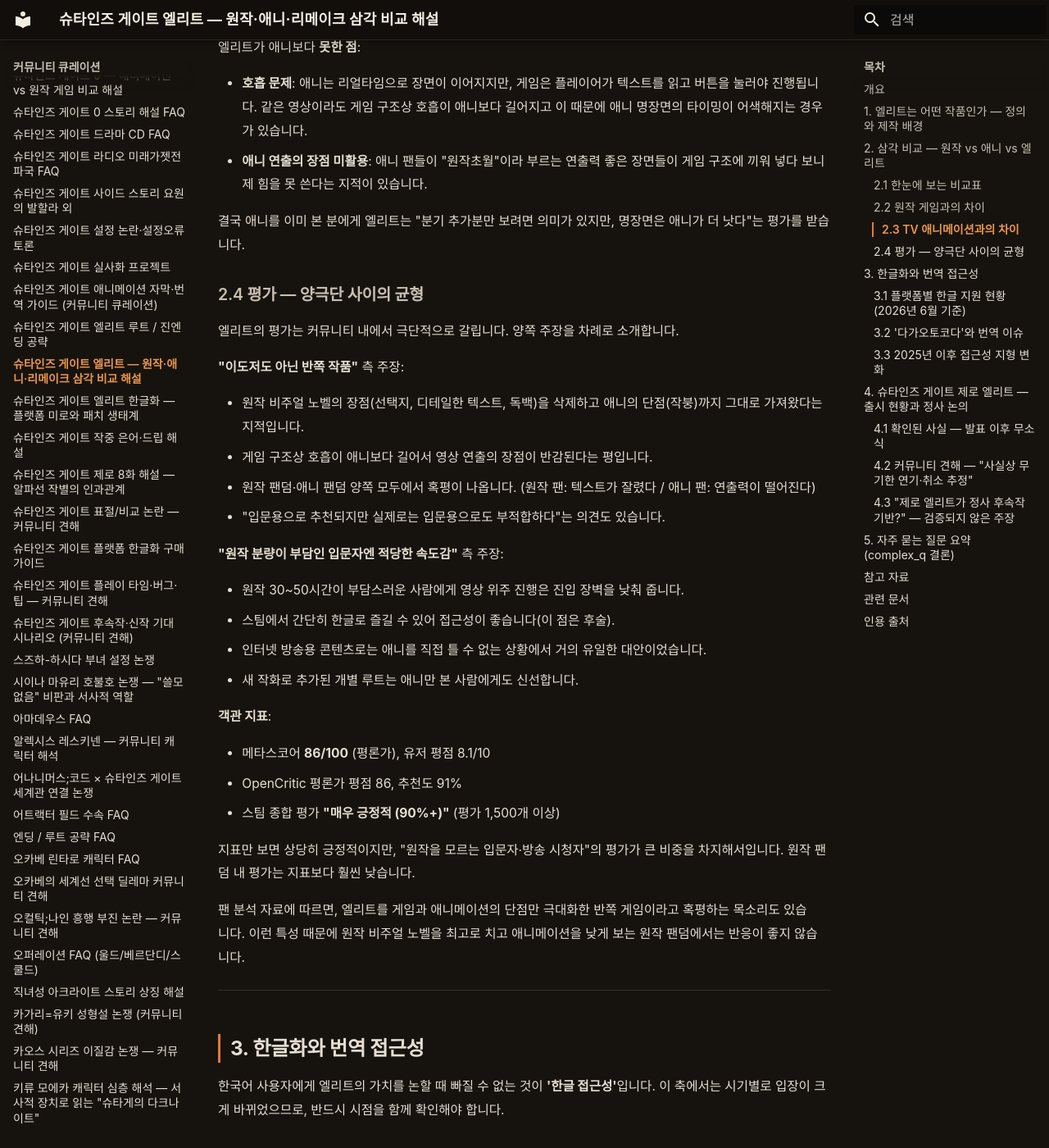
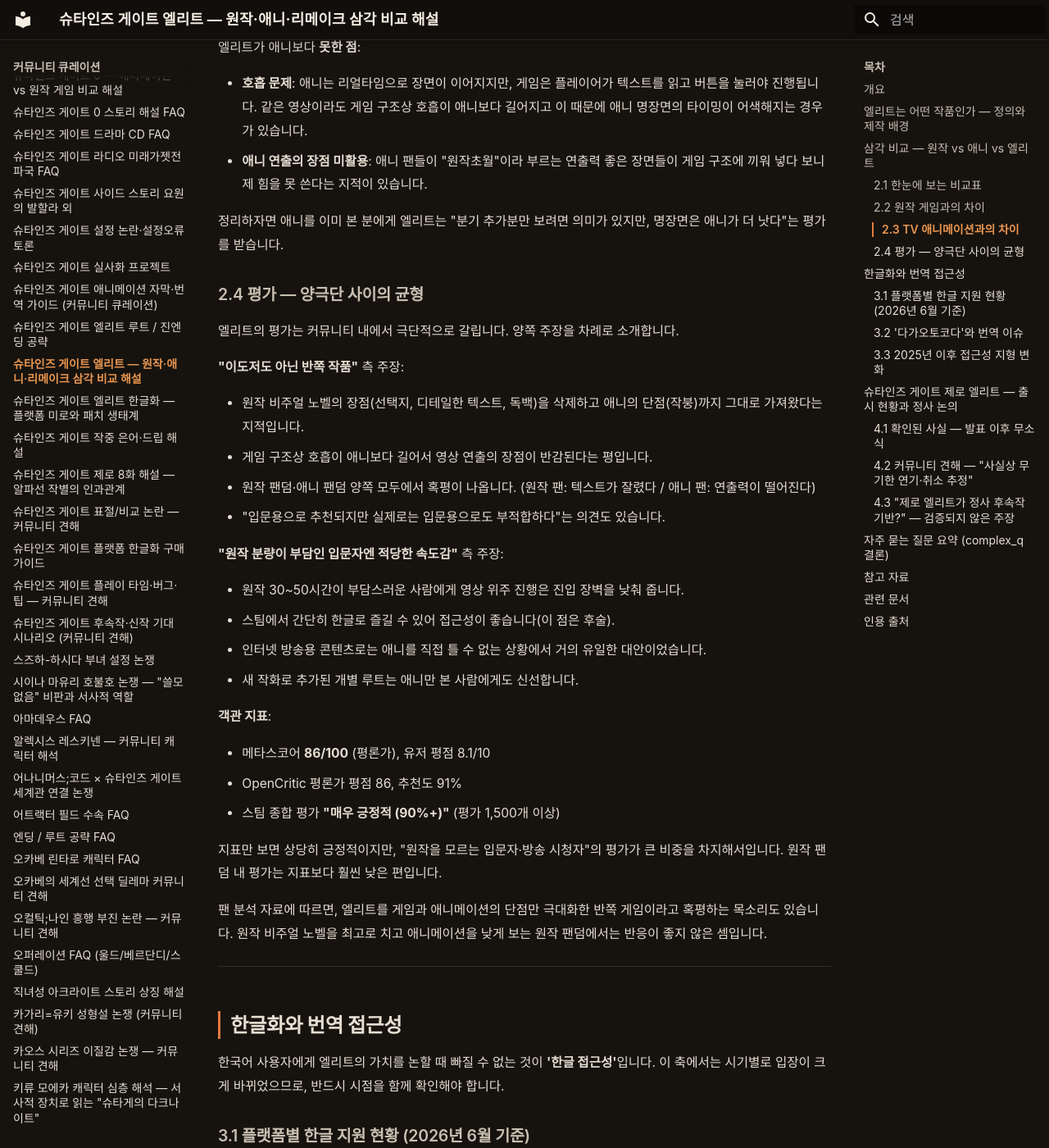
Before and after one commit to sgwiki/sgwiki.github.io, an MkDocs documentation site: the page built from wiki/커뮤니티-큐레이션/슈타인즈-게이트-엘리트-리메이크-비교-해설.md, in a window 1280 px wide and 1400 px high, scrolled down 3400 px. Shown: the whole window at 82% size. Built offline with MkDocs 1.6.1 and Material for MkDocs 9.7.7, drawn with Linux system fonts in a browser that asks for light colours; some web fonts are replaced; some of the changed text lies outside the part shown.

Commit message:
chore(wiki): 슈타인즈-게이트-엘리트-리메이크-비교-해설 정비 — restructurer H2 번호 5건 제거·humanize 6건(결산lexicon 1·접속사 1·메타진입 1·번역투종결 1·연결어미 뒤 쉼표 2)·사실·스포일러(endgame)·수치(2018/9/20·86·91%·1500·3-4만 장·2021·2025·2026)·고유명사(MAGES.·WHITE FOX·RE:BOOT·Steins;???·PS3/Vita/iOS) 불변
Co-Authored-By: Claude Opus 4.6 <noreply@anthropic.com>

```diff
--- a/wiki/커뮤니티-큐레이션/슈타인즈-게이트-엘리트-리메이크-비교-해설.md
+++ b/wiki/커뮤니티-큐레이션/슈타인즈-게이트-엘리트-리메이크-비교-해설.md
@@ -24,7 +24,7 @@ last_verified: 2026-07-01
 
 ---
 
-## 1. 엘리트는 어떤 작품인가 — 정의와 제작 배경
+## 엘리트는 어떤 작품인가 — 정의와 제작 배경
 
 엘리트는 2018년 9월 20일 MAGES.가 발매한 슈타인즈 게이트 본편의 리메이크 작품입니다. 장르 표기는 **'풀 애니 ADV(전부 애니메이션으로 구성된 어드벤처 게임)'**로, 원작 비주얼 노벨의 텍스트를 그대로 살리되 그래픽을 TV 애니메이션 영상으로 교체한 것이 핵심입니다.
 
@@ -44,7 +44,7 @@ last_verified: 2026-07-01
 
 ---
 
-## 2. 삼각 비교 — 원작 vs 애니 vs 엘리트
+## 삼각 비교 — 원작 vs 애니 vs 엘리트
 
 세 매체는 같은 본편 스토리를 다루지만, **'무엇을 살리고 무엇을 자를 것인가'**가 다릅니다. 아래 표로 항목별 차이를 먼저 정리한 뒤, 각 축을 풀어 설명합니다.
 
@@ -90,7 +90,7 @@ last_verified: 2026-07-01
 - **호흡 문제**: 애니는 리얼타임으로 장면이 이어지지만, 게임은 플레이어가 텍스트를 읽고 버튼을 눌러야 진행됩니다. 같은 영상이라도 게임 구조상 호흡이 애니보다 길어지고 이 때문에 애니 명장면의 타이밍이 어색해지는 경우가 있습니다.
 - **애니 연출의 장점 미활용**: 애니 팬들이 "원작초월"이라 부르는 연출력 좋은 장면들이 게임 구조에 끼워 넣다 보니 제 힘을 못 쓴다는 지적이 있습니다.
 
-결국 애니를 이미 본 분에게 엘리트는 "분기 추가분만 보려면 의미가 있지만, 명장면은 애니가 더 낫다"는 평가를 받습니다.
+정리하자면 애니를 이미 본 분에게 엘리트는 "분기 추가분만 보려면 의미가 있지만, 명장면은 애니가 더 낫다"는 평가를 받습니다.
 
 ### 2.4 평가 — 양극단 사이의 균형
 
@@ -116,13 +116,13 @@ last_verified: 2026-07-01
 - OpenCritic 평론가 평점 86, 추천도 91%
 - 스팀 종합 평가 **"매우 긍정적 (90%+)"** (평가 1,500개 이상)
 
-지표만 보면 상당히 긍정적이지만, "원작을 모르는 입문자·방송 시청자"의 평가가 큰 비중을 차지해서입니다. 원작 팬덤 내 평가는 지표보다 훨씬 낮습니다.
+지표만 보면 상당히 긍정적이지만, "원작을 모르는 입문자·방송 시청자"의 평가가 큰 비중을 차지해서입니다. 원작 팬덤 내 평가는 지표보다 훨씬 낮은 편입니다.
 
-팬 분석 자료에 따르면, 엘리트를 게임과 애니메이션의 단점만 극대화한 반쪽 게임이라고 혹평하는 목소리도 있습니다. 이런 특성 때문에 원작 비주얼 노벨을 최고로 치고 애니메이션을 낮게 보는 원작 팬덤에서는 반응이 좋지 않습니다.
+팬 분석 자료에 따르면, 엘리트를 게임과 애니메이션의 단점만 극대화한 반쪽 게임이라고 혹평하는 목소리도 있습니다. 원작 비주얼 노벨을 최고로 치고 애니메이션을 낮게 보는 원작 팬덤에서는 반응이 좋지 않은 셈입니다.
 
 ---
 
-## 3. 한글화와 번역 접근성
+## 한글화와 번역 접근성
 
 한국어 사용자에게 엘리트의 가치를 논할 때 빠질 수 없는 것이 **'한글 접근성'**입니다. 이 축에서는 시기별로 입장이 크게 바뀌었으므로, 반드시 시점을 함께 확인해야 합니다.
 
@@ -158,7 +158,7 @@ last_verified: 2026-07-01
 
 ---
 
-## 4. 슈타인즈 게이트 제로 엘리트 — 출시 현황과 정사 논의
+## 슈타인즈 게이트 제로 엘리트 — 출시 현황과 정사 논의
 
 !!! warning "커뮤니티 견해"
     이 섹션은 커뮤니티 반복 질문을 정리한 영역입니다. 출시 현황 중 "개발 취소 추정" 부분까지는 공식 발표가 아닌 팬 추측이 섞여 있고, "정사 후속작 기반" 발언은 검증되지 않은 커뮤니티 주장입니다. 사실과 의견을 구분해 읽어 주세요.
@@ -174,7 +174,7 @@ last_verified: 2026-07-01
 
 DCinside 슈타게 갤러리 등에서는 몇 가지 근거를 들어 제로 엘리트가 사실상 나오기 어려울 것이라는 전망이 우세합니다.
 
-- **재활용 한계**: 본편 엘리트는 기존 TVA 영상과 음성을 그대로 써서 제작비를 최소화하면서도 3~4만 장의 판매고를 올렸습니다. 하지만 제로 애니메이션은 원작 게임에서 변경된 부분이 많아 새로 그려야 할 분량이 많고, 추가 녹음도 필요합니다.
+- **재활용 한계**: 본편 엘리트는 기존 TVA 영상과 음성을 그대로 써서 제작비를 최소화하면서도 3~4만 장의 판매고를 올렸습니다. 하지만 제로 애니메이션은 원작 게임에서 변경된 부분이 많아 새로 그려야 할 분량이 많고 추가 녹음도 필요합니다.
 - **수익성 의문**: 본편 엘리트급 매출이 다시 나오기 어렵다는 판단입니다.
 - **개발사 사정**: MAGES.가 어나니머스 코드 등 다른 프로젝트와 병행하면서 제로 엘리트가 우선순위에서 밀렸다는 추측입니다. 일부에서는 회사 사정 변화(파산설·사장 교체 등) 루머도 언급되지만 확인된 사실은 아닙니다.
 - **15주년 행사 기대**: 2025년 전후 15주년 이벤트에서 성우 대거 참석을 근거로 "이번엔 발표가 있을 것"이라는 희망도 있지만, 현재까지 구체적 소식은 없습니다.
@@ -187,11 +187,11 @@ DCinside 슈타게 갤러리 등에서는 몇 가지 근거를 들어 제로 엘
 
 확인된 사실은 단순합니다: 제로 엘리트는 '슈타인즈 게이트 제로' 게임·애니를 리메이크하는 프로젝트이며, 차기 신작(Steins;???)과는 별개입니다. 차기 신작은 2021년경 제작 발표만 있었고 아직 제목조차 확정되지 않았습니다. 두 프로젝트의 우선순위·출시 순서에 대해서도 공식 발표가 없는 상태에서 "발매 순서는 어나콘 - 제로 엘리트 - 신작"이라는 커뮤니티 정리가 떠돌고 있을 뿐입니다.
 
-참고로, 본편 엘리트와는 별도로 **'Steins;Gate RE:BOOT'(2026년 예정)**라는 리메이크 라인업이 존재합니다. RE:BOOT는 제로 엘리트와는 다른 프로젝트이므로 혼동하지 마세요.
+참고로 본편 엘리트와는 별도로 **'Steins;Gate RE:BOOT'(2026년 예정)**라는 리메이크 라인업이 존재합니다. RE:BOOT는 제로 엘리트와는 다른 프로젝트이므로 혼동하지 마세요.
 
 ---
 
-## 5. 자주 묻는 질문 요약 (complex_q 결론)
+## 자주 묻는 질문 요약 (complex_q 결론)
 
 **Q. 처음 입문하는데 원작과 엘리트 중 뭘 해야 하나요?**
 
```
Also changed, not shown: other parts of wiki/커뮤니티-큐레이션/슈타인즈-게이트-엘리트-리메이크-비교-해설.md (+1 -1 lines).
